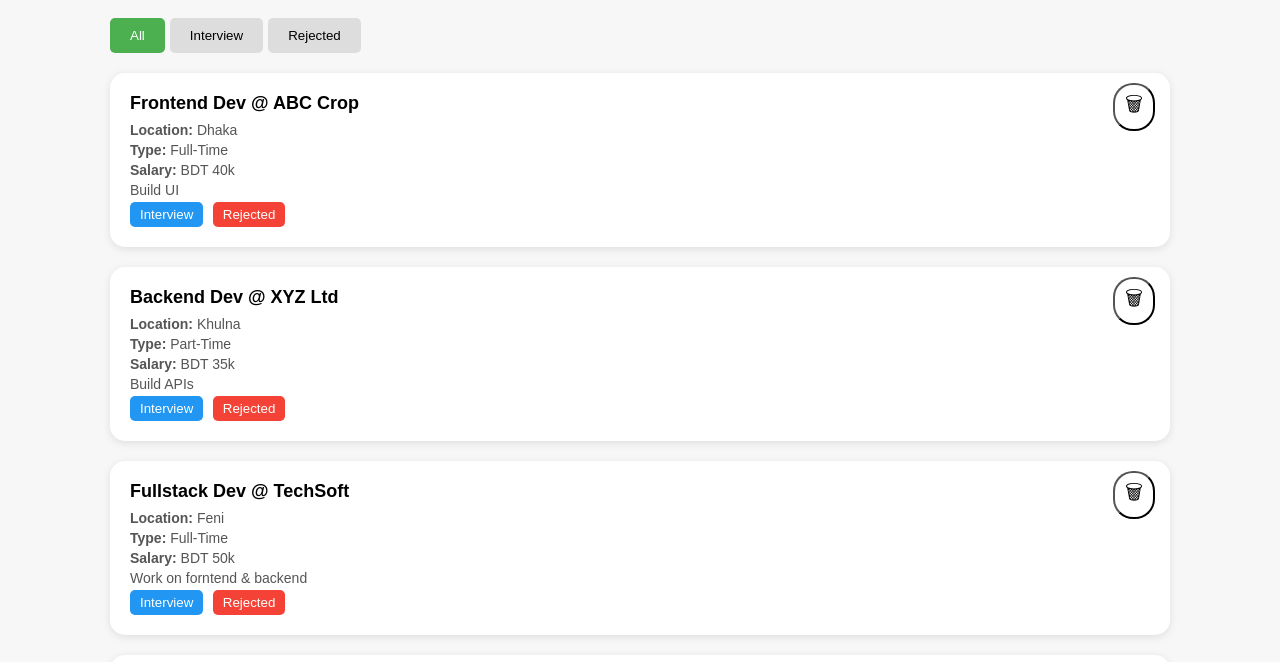
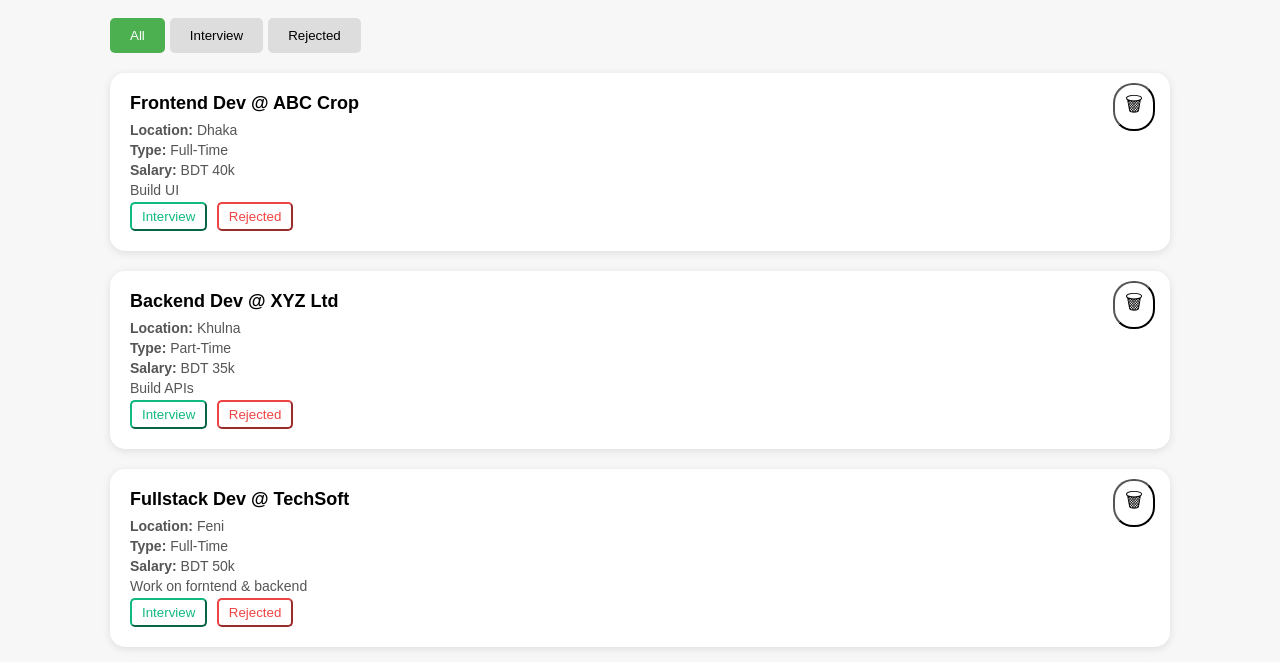
Before and after one commit to MohammadMahfuzurRahman/assignment-04, a plain HTML site: page index.html in a window 1280 px wide. Shown: the part 90-752 px from the top of the page. Drawn offline with Linux system fonts and the light colour scheme.

Commit message:
correction of button design

```diff
--- a/style.css
+++ b/style.css
@@ -103,15 +103,15 @@ header h1{
     cursor: pointer;
 }
 .job-card button.interview-btn{
-    background-color: #2196f3;
-    color: white;
-    border: none;
+    background: none;
+    color: #10b981;
+    border-color: #10b981;
     border-radius: 5px;
 }
 .job-card button.rejected-btn{
-    background-color: #f44336;
-    color: white;
-    border: none;
+    background: none;
+    color: #ef4444;
+    border-color: #ef4444;
     border-radius: 5px;
 }
 .job-card button.delete-btn{
```
